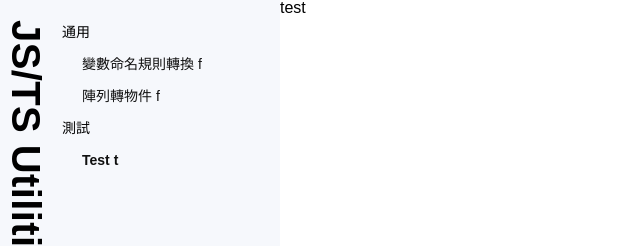
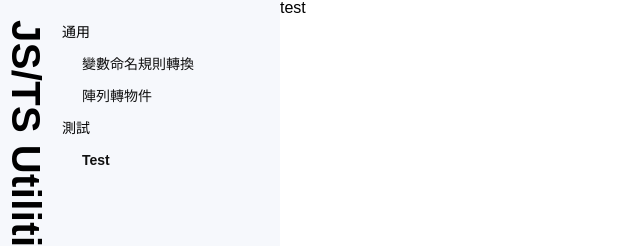
Before and after one commit to rt-aha/vue3-utils, a Vue app: page /test/t in a window 1280 px wide. Shown: the top 246 px of the page, without its empty margins (0-640 px from the left). Built offline with nearby package versions, Linux system fonts and the light colour scheme.

Commit message:
feat: type

```diff
--- /dev/null
+++ b/src/interface/router.ts
@@ -0,0 +1,18 @@
+import type { RouteRecordRaw } from 'vue-router';
+
+interface routeMeta {
+  meta: {
+    title: string
+    showInMenu: boolean
+  }
+}
+
+export type RouteRecordRawWithMeta = RouteRecordRaw & routeMeta;
+
+const r: RouteRecordRawWithMeta = {
+  path: '',
+  meta: {
+    title: '',
+    showInMenu: '',
+  },
+};
--- a/src/layout/Lo.vue
+++ b/src/layout/Lo.vue
@@ -23,7 +23,7 @@
                       :class="{ 'body3-b': route.name === subMenu.name }"
                       :to="{ name: subMenu.name }"
                     >
-                      {{ subMenu.meta.title }} {{ route.name === subMenu.name ? 't' : 'f' }}
+                      {{ subMenu.meta!.title }}
                     </router-link>
                   </li>
                 </ul>
@@ -55,8 +55,7 @@ const menuList = computed(() => {
     return route.meta.showInMenu;
   }).map((route) => {
     route.children = route.children?.filter((subRoute) => {
-      console.log('?', subRoute);
-      return subRoute.meta.showInMenu;
+      return subRoute.meta!.showInMenu;
     });
     console.log('route', route);
 
--- a/src/router/index.ts
+++ b/src/router/index.ts
@@ -1,5 +1,5 @@
 import { createRouter, createWebHistory } from 'vue-router';
-import type { RouteRecordRaw } from 'vue-router';
+import type { RouteRecordRawWithMeta } from '@/interface/router';
 
 const modules = import.meta.glob('./pages/*.ts', { eager: true });
 const allRoutes = [];
@@ -9,7 +9,7 @@ for (const path in modules) {
 
 // console.log(`output->allRoutes`,allRoutes)
 
-const routes: RouteRecordRaw[] = [
+const routes: RouteRecordRawWithMeta[] = [
   {
     path: '',
     name: 'home',
--- a/src/router/pages/common.ts
+++ b/src/router/pages/common.ts
@@ -1,7 +1,7 @@
-import type { RouteRecordRaw } from 'vue-router';
 import { addChildrenMeta } from '@/router/addMeta';
+import type { RouteRecordRawWithMeta } from '@/interface/router';
 
-const children: RouteRecordRaw[] = [
+const children: RouteRecordRawWithMeta[] = [
   {
     path: 'variable-name-convert',
     name: 'variable-name-convert',
@@ -22,7 +22,7 @@ const children: RouteRecordRaw[] = [
   },
 ];
 
-const routes: RouteRecordRaw = {
+const routes: RouteRecordRawWithMeta = {
   path: '/common',
   name: 'common',
   component: () => import(/* webpackChunkName: "Lo" */ '@/layout/Lo.vue'),
--- a/src/router/pages/test.ts
+++ b/src/router/pages/test.ts
@@ -1,7 +1,7 @@
-import type { RouteRecordRaw } from 'vue-router';
 import { addChildrenMeta } from '@/router/addMeta';
+import type { RouteRecordRawWithMeta } from '@/interface/router';
 
-const children: RouteRecordRaw[] = [
+const children: RouteRecordRawWithMeta[] = [
   {
     path: 't',
     name: 't',
@@ -13,7 +13,7 @@ const children: RouteRecordRaw[] = [
   },
 ];
 
-const routes: RouteRecordRaw = {
+const routes: RouteRecordRawWithMeta = {
   path: '/test',
   name: 'test',
   component: () => import(/* webpackChunkName: "Baselayout" */ '@/layout/Lo.vue'),
```
